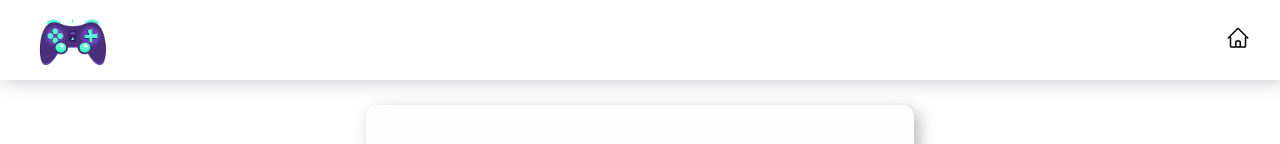
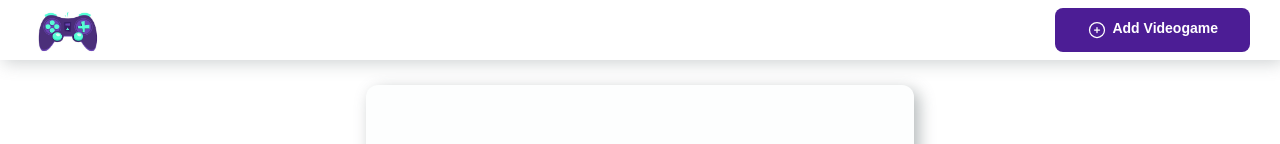
Before and after one commit to daifernandez/PI-Videogames, a React (Create React App) app in the folder client/: page /createVideogame in a window 1280 px wide. Shown: the top 144 px of the page. Built offline with nearby package versions, Linux system fonts and the light colour scheme; no server answers.

Commit message:
PI-Videogames

```diff
--- a/client/src/components/FiltersOrders.jsx
+++ b/client/src/components/FiltersOrders.jsx
@@ -11,7 +11,7 @@ import {
   getCreated,
 } from "../Redux/actions";
 import "./Styles/Button.css";
-import "./Styles/Filters.css";
+import "./Styles/FiltersOrders.css";
 
 export default function FiltersOrders() {
   const dispatch = useDispatch();
--- a/client/src/components/Home.jsx
+++ b/client/src/components/Home.jsx
@@ -9,6 +9,7 @@ import Loading from "./Loading";
 import { getvideogames } from "../Redux/actions";
 import { useEffect } from "react";
 import { useDispatch, useSelector } from "react-redux";
+import "./Styles/Home.css";
 
 export default function Home() {
   const dispatch = useDispatch();
@@ -26,19 +27,23 @@ export default function Home() {
       return (
         <div>
           <NavBar />
+          <div className="cont">
             <Search />
             <FiltersOrders />
             <Cards key="videogames-cards" videogames={videogames} />
             <Paginado />
+          </div>
         </div>
       );
     } else {
       return (
         <div>
           <NavBar />
+          <div className="cont">
             <Search />
             <FiltersOrders />
             <EmptyResults />
+          </div>
         </div>
       );
     }
--- a/client/src/components/NavBar.jsx
+++ b/client/src/components/NavBar.jsx
@@ -8,26 +8,30 @@ export default function NavBar() {
   return (
     <div className="contenedor">
       <div className="img">
-        <NavLink exact to="/">
+        <NavLink exact to="/home">
           <img id="logo" src={Logo} className="img" alt="" />
         </NavLink>
       </div>
-
-      <NavLink exact to="/home">
+      <NavLink to="/createVideogame">
+        <button className="custom-buttonIcon">
+          <div className="icon-text">
             <svg
-          className="home-button"
               xmlns="http://www.w3.org/2000/svg"
               fill="none"
               viewBox="0 0 24 24"
               strokeWidth={1.5}
-          stroke="black"
+              stroke="currentColor"
+              className="icon-button"
             >
               <path
                 strokeLinecap="round"
                 strokeLinejoin="round"
-            d="M2.25 12l8.954-8.955c.44-.439 1.152-.439 1.591 0L21.75 12M4.5 9.75v10.125c0 .621.504 1.125 1.125 1.125H9.75v-4.875c0-.621.504-1.125 1.125-1.125h2.25c.621 0 1.125.504 1.125 1.125V21h4.125c.621 0 1.125-.504 1.125-1.125V9.75M8.25 21h8.25"
+                d="M12 9v6m3-3H9m12 0a9 9 0 11-18 0 9 9 0 0118 0z"
               />
             </svg>
+            Add Videogame
+          </div>
+        </button>
       </NavLink>
     </div>
   );
--- a/client/src/components/Search.jsx
+++ b/client/src/components/Search.jsx
@@ -4,7 +4,6 @@ import "./Styles/Button.css";
 import { useDispatch } from "react-redux";
 import { useState } from "react";
 import { getVideogameByName } from "../Redux/actions";
-import { NavLink } from "react-router-dom";
 
 export default function Search() {
   const dispatch = useDispatch();
@@ -35,7 +34,7 @@ export default function Search() {
           Search
         </button>
       </div>
-      <NavLink to="/createVideogame">
+      {/* <NavLink to="/createVideogame">
         <button className="custom-buttonIcon">
           <div className="icon-text">
             <svg
@@ -55,7 +54,7 @@ export default function Search() {
            Add Videogame
           </div>
         </button>
-      </NavLink>
+      </NavLink> */}
     </div>
   );
 }
--- a/client/src/components/Styles/Filters.css
+++ b/client/src/components/Styles/FiltersOrders.css
@@ -1,14 +1,15 @@
 .contenedor-filters {
-  margin-top: 40px;
-  margin-left: auto;
-  margin-right: auto;
+  padding-left: 60px;
+  padding-right: 60px;
+  margin-top: 20px;
+  margin-bottom: 20px;
   background-color: #faf5ff;
-  border-radius: 10px;
+
   transition: 0.5s;
   justify-content: center;
   align-items: center;
   box-shadow: 3px 3px 10px rgba(97, 108, 111, 0.306);
-  border-radius: 30px;
+  border-radius: 8px;
 }
 
 .dropdown {
--- /dev/null
+++ b/client/src/components/Styles/Home.css
@@ -0,0 +1,4 @@
+.cont {
+  margin-left: 1px;
+  margin-right: 1px;
+}
--- a/client/src/components/Styles/NavBar.css
+++ b/client/src/components/Styles/NavBar.css
@@ -1,6 +1,6 @@
 .contenedor {
   align-items: center;
-  height: 80px;
+  height: 60px;
   width: 100%;
   display: flex;
   justify-content: space-between;
@@ -10,6 +10,6 @@
 }
 
 .img {
-  width: 85px;
-  height: 65px;
+  width: 75px;
+  height: 55px;
 }
--- a/client/src/components/Styles/Search.css
+++ b/client/src/components/Styles/Search.css
@@ -9,7 +9,6 @@
   background: url(../../img/search_mini.png) no-repeat scroll 8px 10px;
   padding-left: 35px;
   background-color: white;
-
 }
 
 .search-contenedor:focus {
@@ -19,11 +18,14 @@
 }
 
 .contenedor-component {
-  margin-top: 40px;
+  /* padding-left: 60px;
+  padding-right: 60px; */
+  margin-top: 50px;
   display: flex;
   justify-content: space-between;
-  margin-left: 40px;
-  margin-right: 40px;
+  /* padding: auto; */
+  /* margin-left: 40px;
+  margin-right: 40px; */
 }
 
 .icon-text {
```
Lines whose indentation alone changed are shown as unchanged.
